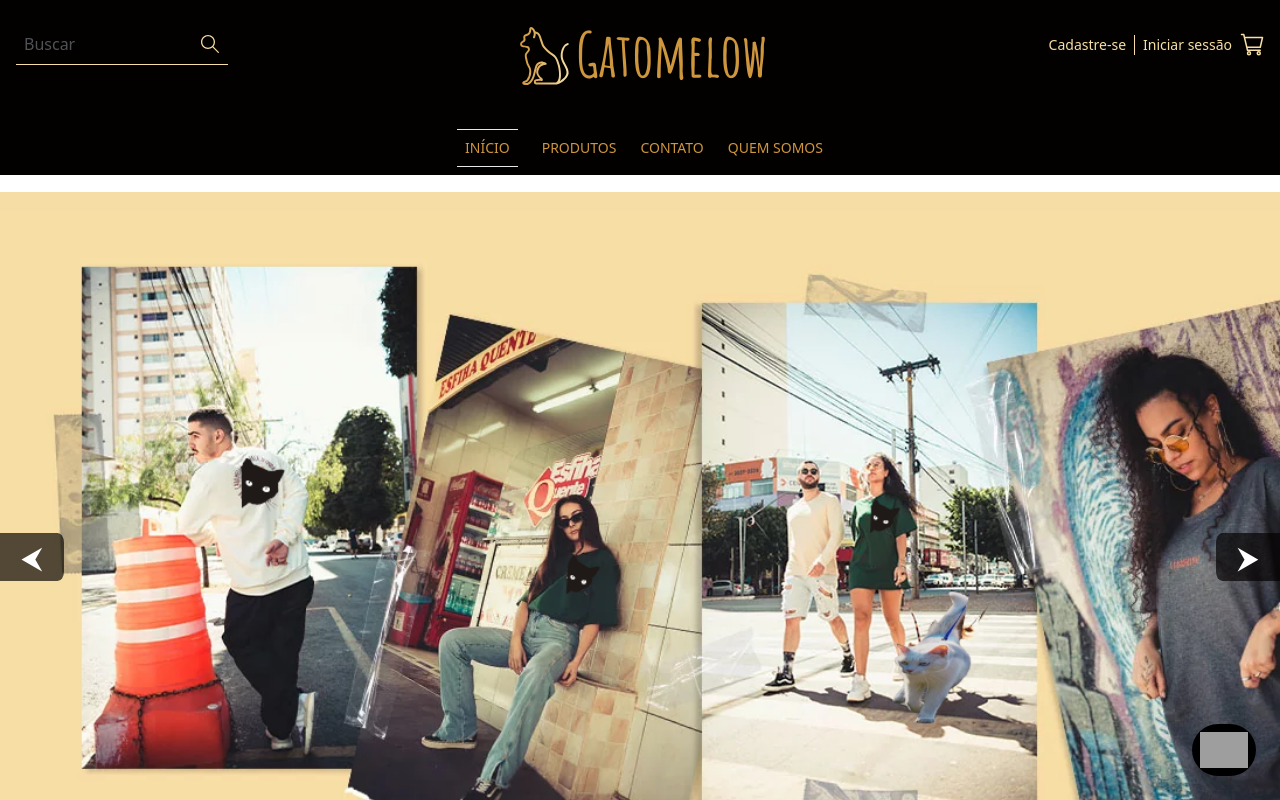
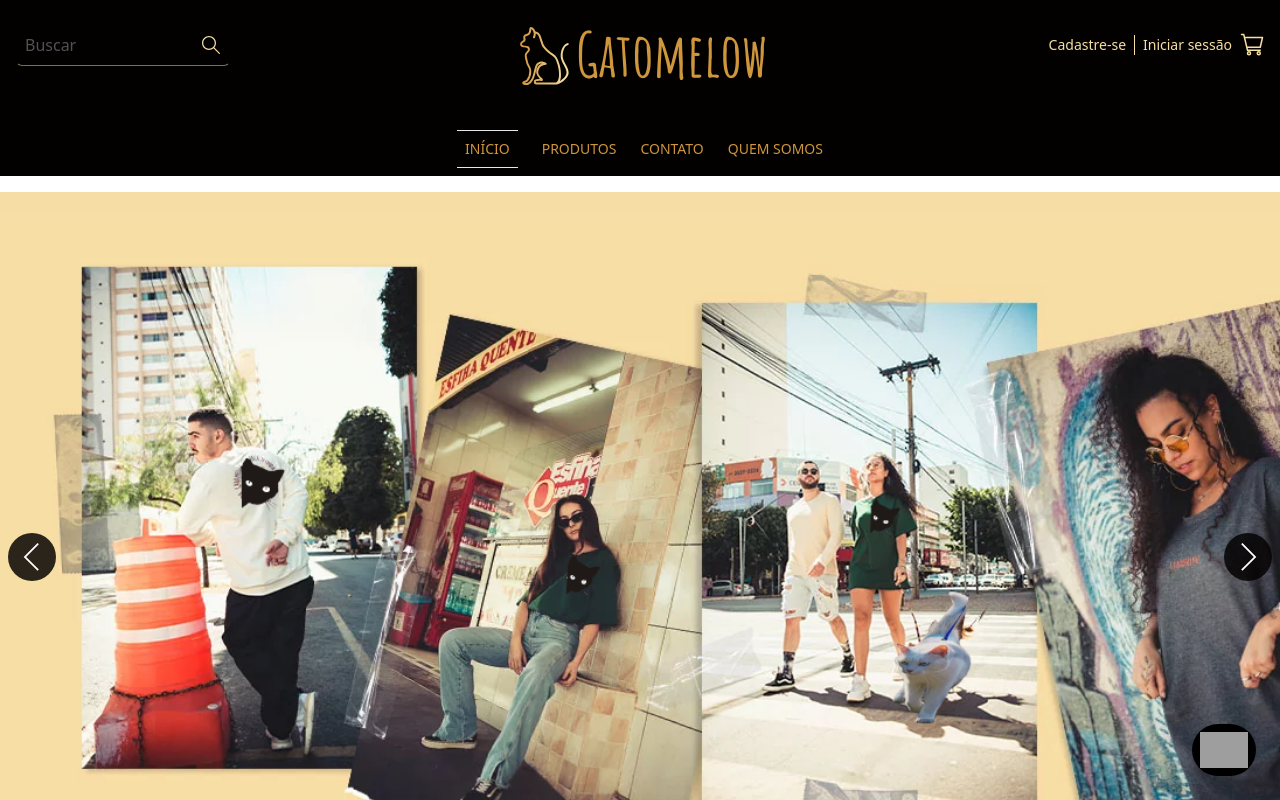
Before and after one commit to Filipe-m/Gatomelow, a React (Vite) app: page / in a window 1280 px wide. Shown: the top 800 px of the page. Built offline with nearby package versions, Linux system fonts and the light colour scheme; grey boxes are pictures that could not be loaded.

Commit message:
better carousel icons and search

```diff
--- a/package.json
+++ b/package.json
@@ -16,6 +16,7 @@
     "gh-pages": "^4.0.0",
     "react": "^18.2.0",
     "react-dom": "^18.2.0",
+    "react-icons": "^4.6.0",
     "react-swipeable": "^7.0.0"
   },
   "devDependencies": {
--- a/src/Components/Carousel/CarouselControls.jsx
+++ b/src/Components/Carousel/CarouselControls.jsx
@@ -1,9 +1,20 @@
+import { TfiAngleRight, TfiAngleLeft } from "react-icons/tfi";
 
-function CarouselControls({prev, next}) {
+function CarouselControls({ prev, next }) {
   return (
     <div>
-      <button className="carousel-control-left left-0 bg-[#030000ac] border-none absolute cursor-pointer text-white w-16 h-12 hidden lg:inline-block md:inline-block top-[50%] text-3xl translate-y-[-50%]" onClick={prev}> ⮜ </button>
-      <button className="carousel-control-right right-0 bg-[#030000ac] border-none absolute cursor-pointer text-white w-16 h-12 hidden lg:inline-block md:inline-block top-[50%] text-3xl translate-y-[-50%]" onClick={next}>  ⮞  </button>
+      <button
+        className="carousel-control-left left-2 rounded-full bg-[#030000d5] border-none absolute cursor-pointer text-white w-12 h-12 hidden lg:flex items-center justify-center md:flex top-[50%] text-3xl translate-y-[-50%]"
+        onClick={prev}
+      >
+        <TfiAngleLeft />
+      </button>
+      <button
+        className="carousel-control-right right-2 rounded-full bg-[#030000d5] border-none absolute cursor-pointer text-white w-12 h-12 hidden lg:flex items-center justify-center md:flex top-[50%] text-3xl translate-y-[-50%]"
+        onClick={next}
+      >
+        <TfiAngleRight />
+      </button>
     </div>
   )
 }
--- a/src/Components/Carousel/CarouselIndicator.jsx
+++ b/src/Components/Carousel/CarouselIndicator.jsx
@@ -1,7 +1,7 @@
 
 function CarouselIndicator( {slides, currentIndex, switchIndex}) {
   return (
-    <div className="absolute left-[50%] translate-x-[-50%] bottom-6 z-20 ">
+    <div className="absolute left-[50%] translate-x-[-50%] bottom-6 z-10 ">
       {slides.map((_, index)=>(
         <button className={`w-4 h-4 border-none bg-[#030000ac] m-[0.2em] rounded-full cursor-pointer ${currentIndex === index ? '':'opacity-50'}`} onClick={()=> switchIndex(index)}></button>
       ))}
--- a/src/Components/NavBar.jsx
+++ b/src/Components/NavBar.jsx
@@ -33,16 +33,16 @@ function NavBar() {
           </button>
         </div>
       )}
-      <nav className="fixed top-0 w-full z-10 lg:max-h-44 sm:max-h-48 max-h-36 pb-2 overflow-hidden bg-bg-black">
+      <nav className="fixed top-0 w-full z-30 lg:max-h-44 sm:max-h-48 max-h-36 pb-2 overflow-hidden bg-bg-black">
         <section className=" flex justify-between items-center mt-6 relative mx-4 ">
-          <div className=" border-secundary-color lg:border-b-[1px] md:border-b-[1px] border-b0 w-min flex p-2 max-h-14 lg:focus-within:outline-2 outline-secundary-color outline-0 outline">
+          <div className=" border-secundary-color/50 lg:border-[1px] md:border-b-[1px] border-x-transparent border-t-transparent w-min flex p-2 max-h-14 rounded-md md:focus-within:border-x-secundary-color md:focus-within:border-t-secundary-color md:focus-within:border-secundary-color border-2 ">
             <input
               type="search"
               placeholder="Buscar"
               className=" bg-transparent lg:w-44 md:w-40 w-0 text-white text-base placeholder:opacity-50"
             />
-            <button className="w-max " onClick={show}>
-              <img className="lg:w-5 w-6" src={Search} />
+            <button className="w-max !opacity-100 " onClick={show}>
+              <img className="lg:w-5 !opacity-100 w-6" src={Search} />
             </button>
           </div>
           <div className="flex absolute left-[50%] top-0 translate-x-[-50%] ">
--- a/src/index.css
+++ b/src/index.css
@@ -2,7 +2,9 @@
 @tailwind components;
 @tailwind utilities;
 
-*, ::before, ::after {
+*,
+::before,
+::after {
   box-sizing: border-box;
   margin: 0;
   padding: 0;
@@ -13,18 +15,18 @@ a {
   cursor: pointer;
 }
 
-html{
+html {
   background-color: white;
 }
 
 @media (prefers-color-scheme: dark) {
-  html{
+  html {
     background-color: #030000;
   }
 }
 
 
-:focus{
+:focus {
   outline: none;
 }
 
@@ -33,10 +35,23 @@ html{
   color: rgb(0, 0, 0);
 }
 
-.carousel-control-right{
-  border-radius: 10% 0% 0% 10% / 20% 20% 20% 20%  ;
+/* clears the ‘X’ from Internet Explorer */
+input[type=search]::-ms-clear {
+  display: none;
+  width: 0;
+  height: 0;
 }
 
-.carousel-control-left{
-  border-radius: 0% 10% 10% 0% / 20% 20% 20% 20%   ;
+input[type=search]::-ms-reveal {
+  display: none;
+  width: 0;
+  height: 0;
 }
+
+/* clears the ‘X’ from Chrome */
+input[type="search"]::-webkit-search-decoration,
+input[type="search"]::-webkit-search-cancel-button,
+input[type="search"]::-webkit-search-results-button,
+input[type="search"]::-webkit-search-results-decoration {
+  display: none;
+}
```
Also changed, not shown: 1 other file (tests, documents, lock files or other folders).
